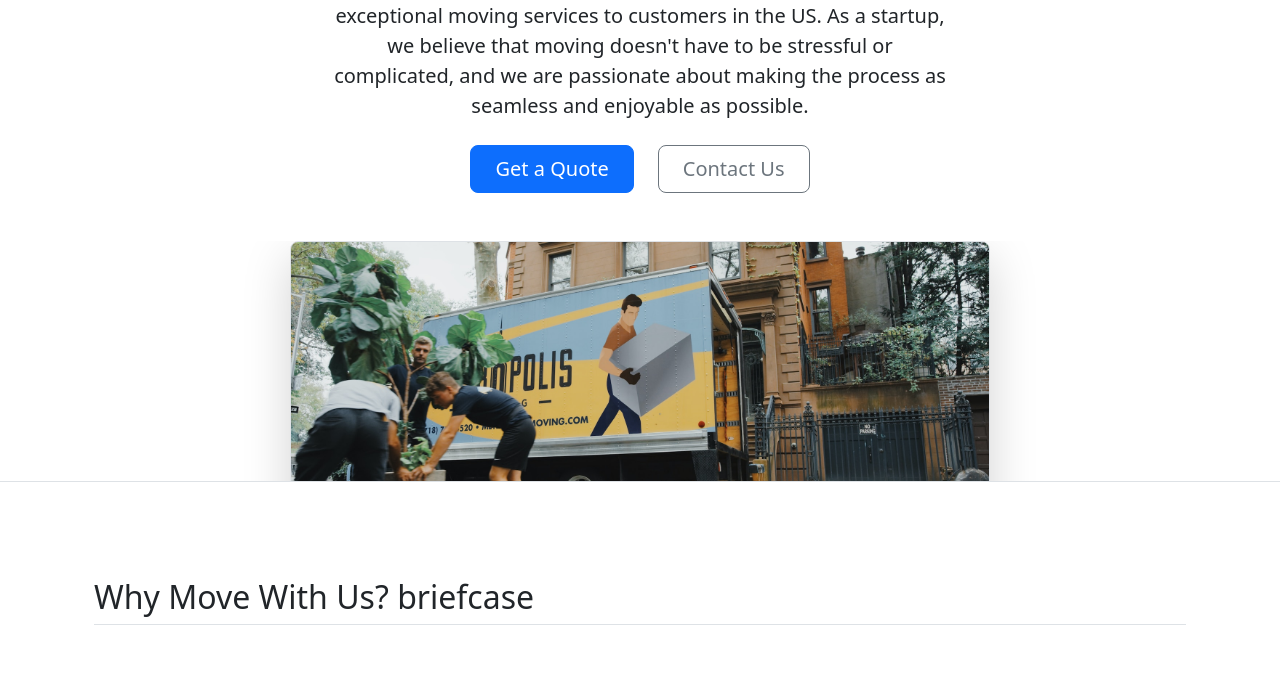
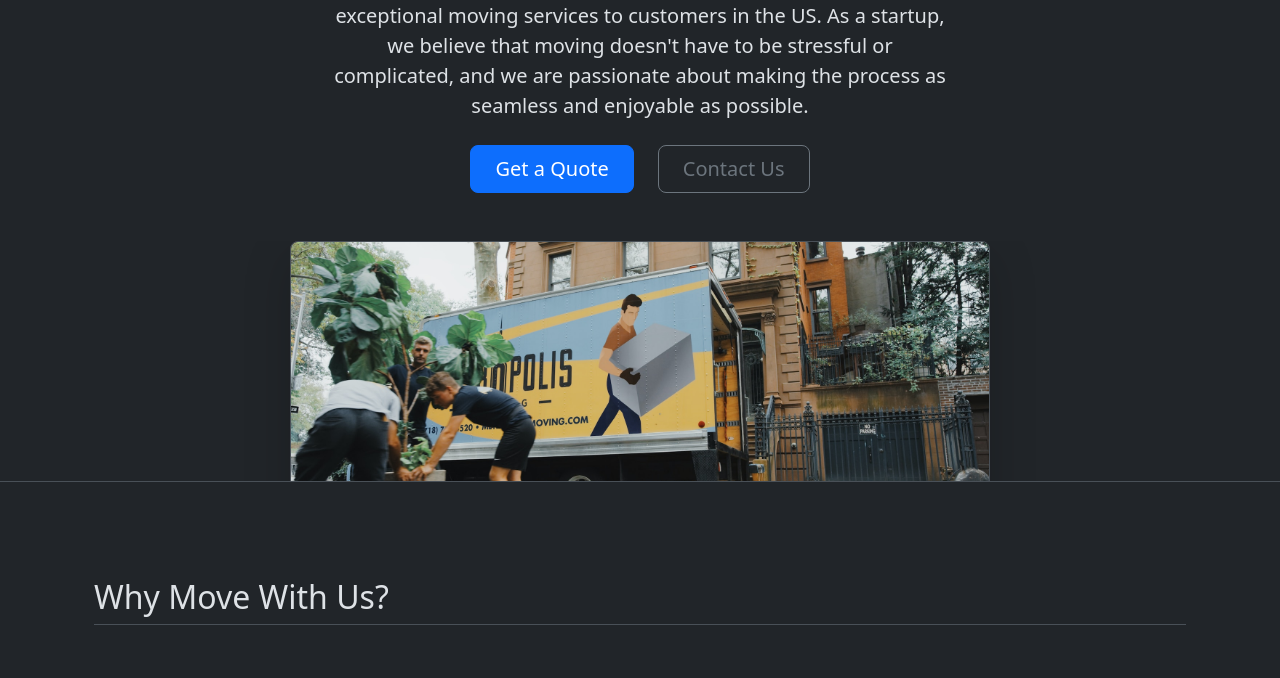
Before and after one commit to Vaishnavi520/Move-With-Joy-Clean-and-Simple-Bootstrap-Landing-Page, a plain HTML site: page index.html in a window 1280 px wide. Shown: the part 258-936 px from the top of the page. Drawn offline with nearby package versions, Linux system fonts and the light colour scheme.

Commit message:
Update index.html

```diff
--- a/index.html
+++ b/index.html
@@ -1,5 +1,5 @@
 <!DOCTYPE html>
-<html lang="en">
+<html lang="en" data-bs-theme="dark">
 
 <head>
   <meta charset="UTF-8">
@@ -83,8 +83,7 @@
 
 
   <div class="container px-4 py-5" id="featured-3">
-    <h2 class="pb-2 border-bottom">Why Move With Us?
-briefcase</h2>
+    <h2 class="pb-2 border-bottom">Why Move With Us?</h2>
     <div class="row g-4 py-5 row-cols-1 row-cols-lg-3">
       <div class="feature col">
         <div class="feature-icon d-inline-flex align-items-center justify-content-center text-bg-primary bg-gradient fs-2 mb-3">
```
